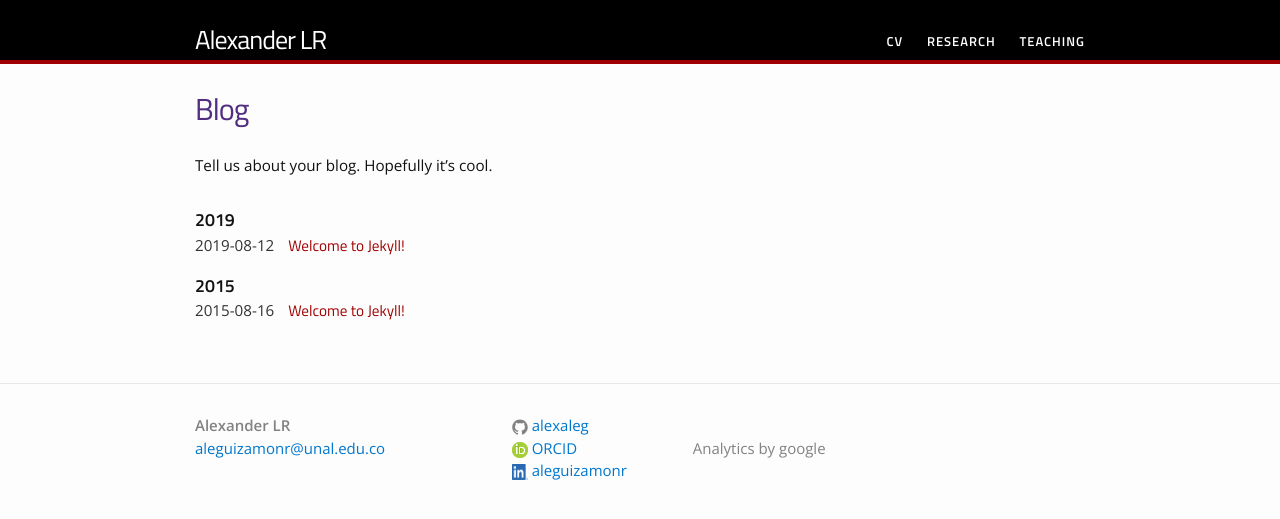
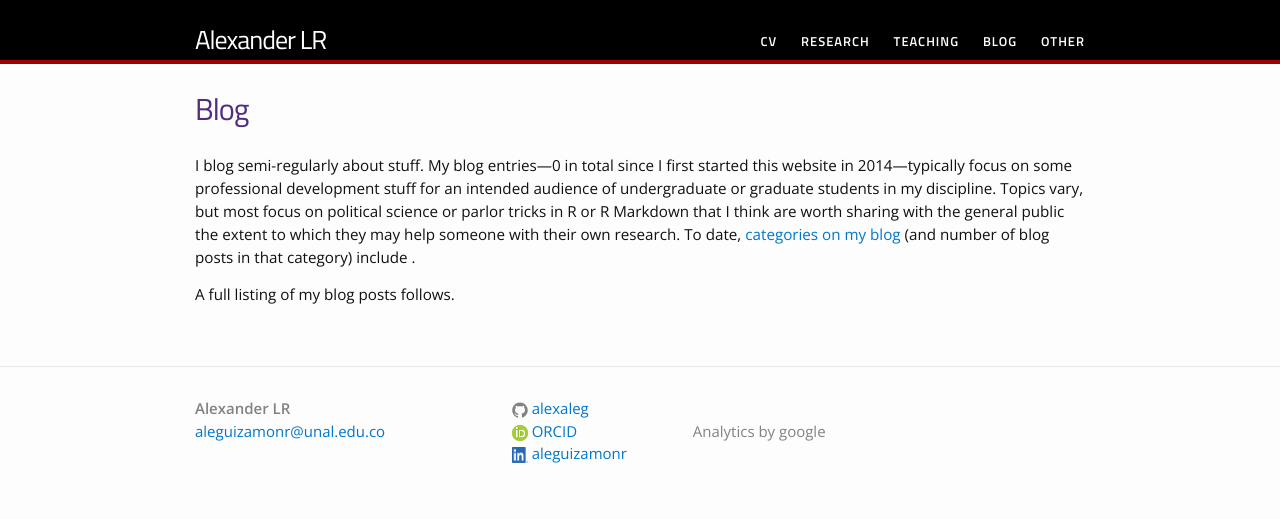
Before and after one commit to jdavidbel/jdavidbel.github.io, a Jekyll site: the page built from blog.md, in a window 1280 px wide. Shown: the top 519 px of the page. Built offline with Jekyll 4.4.1, drawn with Linux system fonts in a browser that asks for light colours.

Commit message:
Added tips, Corrected Class website, added links.

```diff
--- a/_data/menu.yml
+++ b/_data/menu.yml
@@ -5,19 +5,19 @@
   href: "/research/"
 
 - title: "Teaching"
-  href: /teaching/
+  href: "/teaching/"
   subcategories:
     - subtitle: "Current"
       subhref: "/teaching/ecdif2020ii/"
 
-#- title: "Blog"
-#  href: "/blog/"
+- title: "Blog"
+  href: "/blog/"
 
 #- title: "Contact"
   #href: "/contact/"
 
-#- title: "Miscellany"
-#  href: "/miscellany/"
+- title: "Other"
+  href: "/Other/"
 #  subcategories:
 #    - subtitle: "Item 1"
 #      subhref: "/miscellany/item-1/"
--- a/blog.md
+++ b/blog.md
@@ -4,18 +4,41 @@ title: Blog
 permalink: /blog/
 ---
 
-Tell us about your blog. Hopefully it's cool.
+I blog semi-regularly about stuff.
+My blog entries---{{ site.posts | size }} in total since I first started this website in 2014---typically focus on some professional development stuff for an intended audience of undergraduate or graduate students in my discipline.
+Topics vary, but most focus on political science or parlor tricks in R or R Markdown that I think are worth sharing with the general public the extent to which they may help someone with their own research.
+To date, <a href="/categories">categories on my blog</a> (and number of blog posts in that category) include {% assign sorted_cats = site.categories | sort  %}{% for category in sorted_cats %}{% if forloop.last == true %}and {% endif %}<a href="/categories/#{{category[0]}}" style="font-weight:normal;"> {{category[0] | camelcase }}</a> ({{ category[1].size  }}){% if forloop.last == false %}, {% endif %}{% endfor %}.
 
-<ul class="listing">
+A full listing of my blog posts follows.
+
+
+<!-- {% assign sorted_cats = site.categories | sort  %}{% for category in sorted_cats %}{% if forloop.last == true %}and {% endif %}<a href="/categories/#{{category[0]}}" style="font-weight:normal;">{{category[0] | camelcase }}</a> ({{ category[1].size  }}){% if forloop.last == false %},{% endif %} {% endfor %} -->
+
+
+
+<ul id="archive">
 {% for post in site.posts %}
   {% capture y %}{{post.date | date:"%Y"}}{% endcapture %}
   {% if year != y %}
     {% assign year = y %}
-    <li class="listing-seperator">{{ y }}</li>
+    <h2 class="blogyear">{{ y}}</h2>
   {% endif %}
-  <li class="listing-item">
-    <time datetime="{{ post.date | date:"%Y-%m-%d" }}">{{ post.date | date:"%Y-%m-%d" }}</time>
-    <a href="{{ post.url }}" title="{{ post.title }}">{{ post.title }}</a>
-  </li>
+<li class="archiveposturl"><span><a href="{{ post.url }}" title="{{ post.title }}">{{ post.title }}</a></span><br/>
+<span class = "postlower">
+
+<!--<strong>Author:</strong> {{post.author}} -->
+<strong>Category:</strong>  {% if post.categories %}
+
+  {% for cat in post.categories %}
+  <a href="/categories/#{{ cat }}" title="{{ cat }}">{{ cat }}</a>&nbsp;
+  {% endfor %}
+
+{% endif %} <!-- {{ post.categories | first }} -->
+<strong style="font-size:100%; font-family: 'Titillium Web', sans-serif; float:right; padding-right: .5em">{{ post.date | date: '%d %b %Y' }}</strong>
+</span>
+
+</li>
 {% endfor %}
 </ul>
+
+<!-- {{ post.date | date: '%m %d, %Y' }} -->
```
Also changed, not shown: _posts/2015-08-16-welcome-to-jekyll.markdown (deleted, +0 -25 lines), _posts/2019-08-11-welcome-to-jekyll.markdown (deleted, +0 -25 lines), index.md (+3 -3 lines), miscellany.md (deleted, +0 -15 lines), miscellany/item-1.md (deleted, +0 -15 lines), miscellany/item-2.md (deleted, +0 -15 lines), teaching/2020ii/eqdiff.md (+14 -11 lines), teaching/teaching.md (+9 -0 lines).
